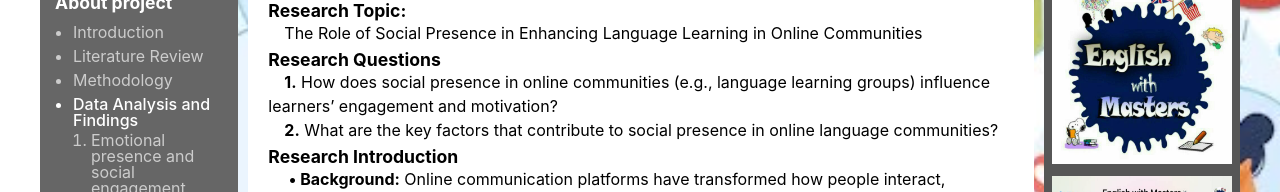
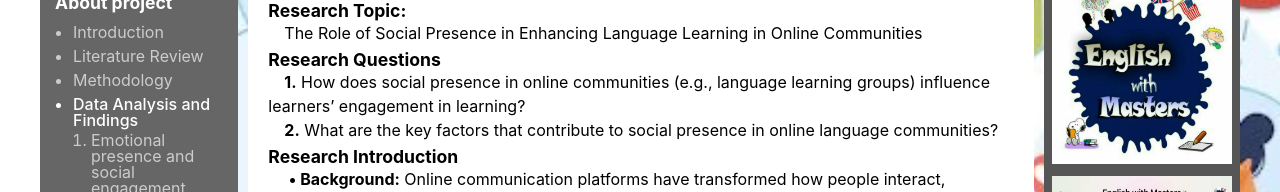
Before and after one commit to IbrohimFayzullayev/blog-project, a React (Create React App) app: page / in a window 1280 px wide. Shown: the part 266-458 px from the top of the page. Built offline with nearby package versions, Linux system fonts and the light colour scheme.

Commit message:
change text

```diff
--- a/src/pages/Home.tsx
+++ b/src/pages/Home.tsx
@@ -21,8 +21,8 @@ const Home: React.FC = () => {
         <h3 className="content-heading mt-1">Research Questions</h3>
         <p className="content-text">
           &emsp;<b>1.</b> How does social presence in online communities (e.g.,
-          language learning groups) influence learners’ engagement and
-          motivation? <br />
+          language learning groups) influence learners’ engagement in learning?{" "}
+          <br />
           &emsp;<b>2.</b> What are the key factors that contribute to social
           presence in online language communities?
         </p>
--- a/src/pages/Introduction.tsx
+++ b/src/pages/Introduction.tsx
@@ -64,8 +64,7 @@ const Introduction = () => {
         <h4 className="content-heading mt-2">Research Questions: </h4>
         <p className="content-text">
           &emsp;<b>1.</b> How does social presence in online communities (e.g.,
-          language learning groups) influence learners’ engagement and
-          motivation?
+          language learning groups) influence learners’ engagement in learning?
           <br /> &emsp;<b>2.</b> What are the key factors that contribute to
           social presence in online language communities?
         </p>
```
